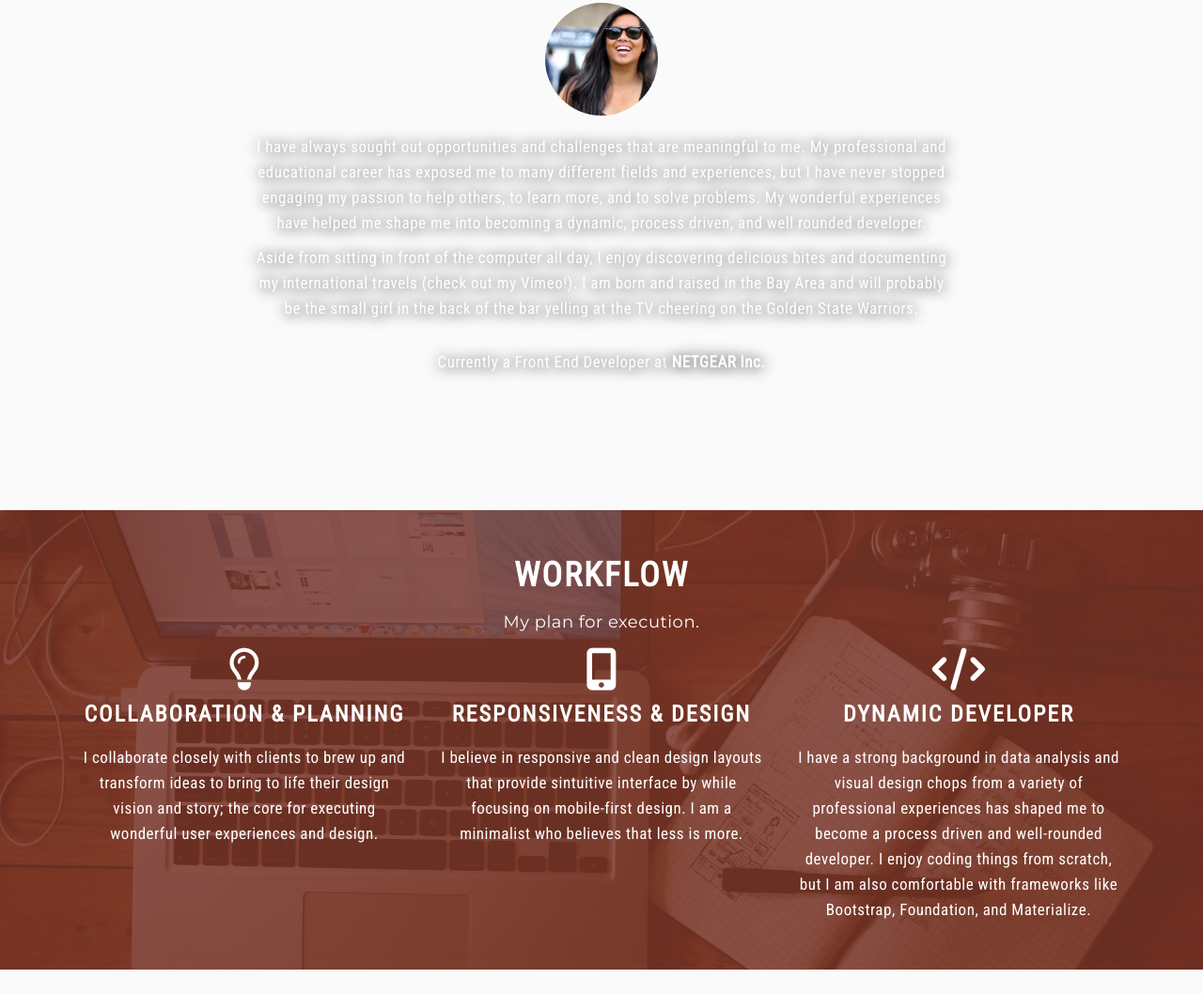
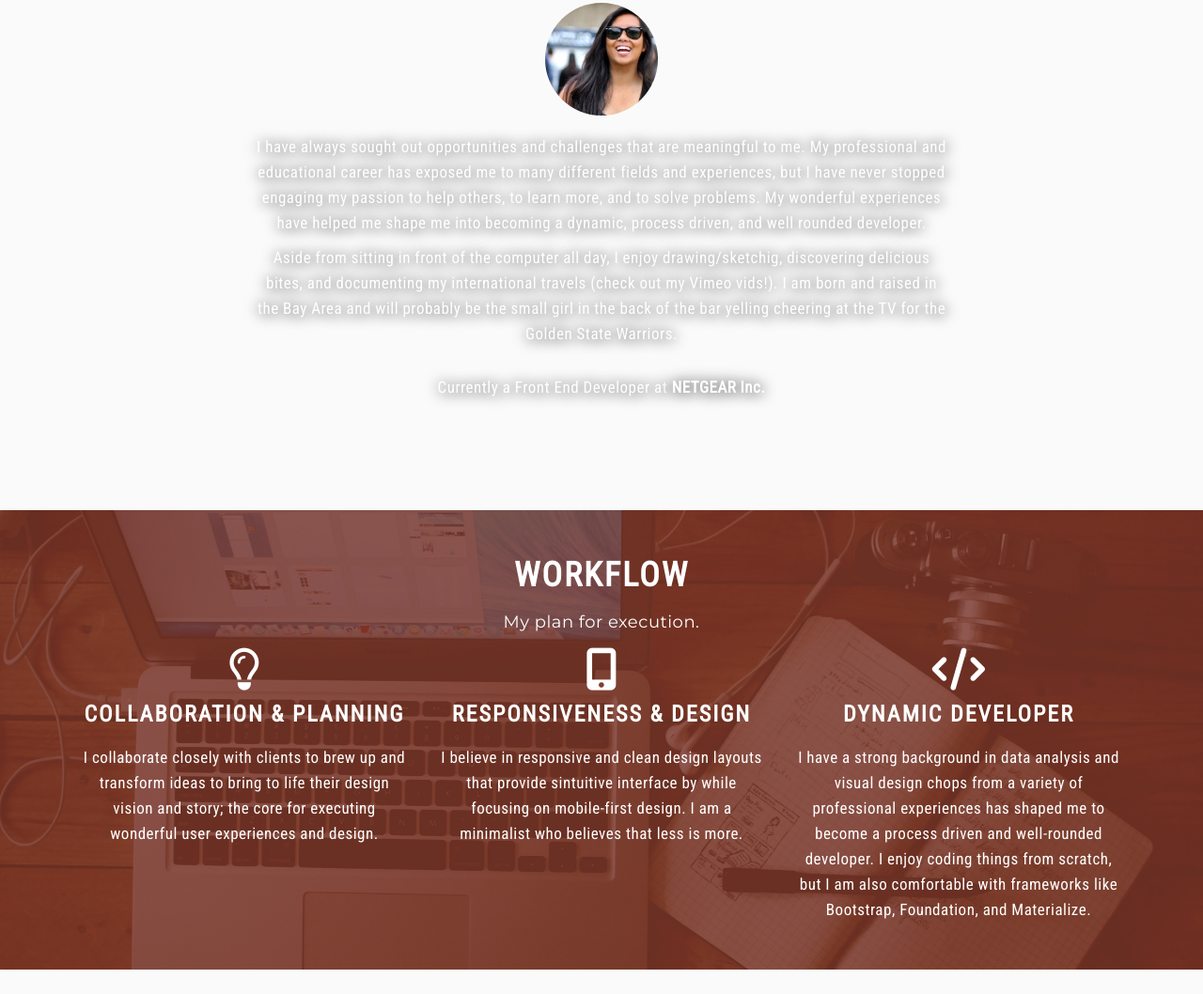
Before and after one commit to tbduong/Portfolio-Tiff-Duong, a website: page index.html in a window 1280 px wide. Shown: the part 957-2015 px from the top of the page at 94% size. Drawn offline with nearby package versions, Linux system fonts and the light colour scheme.

Commit message:
tweak about me

```diff
--- a/index.html
+++ b/index.html
@@ -65,7 +65,7 @@
         <div class="col-md-12 text-center">
           <p>I have always sought out opportunities and challenges that are meaningful to me. My professional and educational career has exposed me to many different fields and experiences, but I have never stopped engaging my passion to help others, to learn more, and to solve problems. My wonderful experiences have helped me shape me into becoming a dynamic, process driven, and well rounded developer.</p>
 
-          <p>Aside from sitting in front of the computer all day, I enjoy discovering delicious bites and documenting my international travels (check out my Vimeo!). I am born and raised in the Bay Area and will probably be the small girl in the back of the bar yelling at the TV cheering on the Golden State Warriors.</p>
+          <p>Aside from sitting in front of the computer all day, I enjoy drawing/sketchig, discovering delicious bites, and documenting my international travels (check out my Vimeo vids!). I am born and raised in the Bay Area and will probably be the small girl in the back of the bar yelling cheering at the TV for the Golden State Warriors.</p>
           <br>
           <p>Currently a Front End Developer at <strong>NETGEAR Inc.</strong> </p>
         </div>
```
